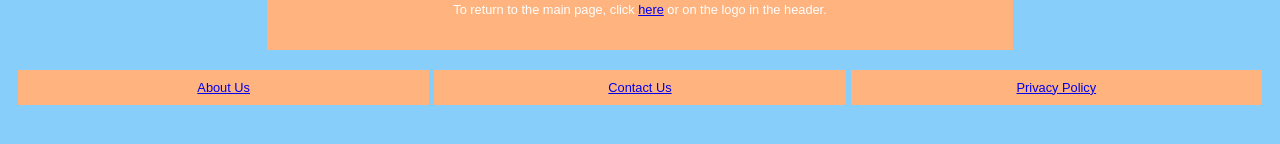
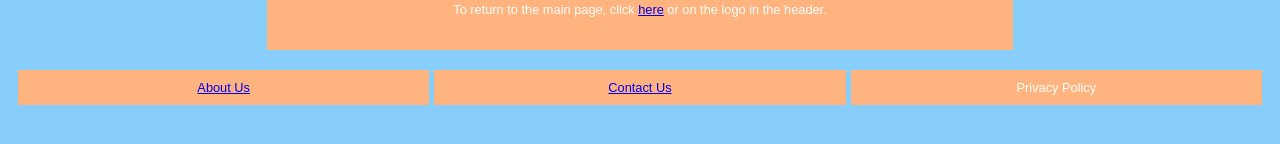
Before and after one commit to mkmbaran/Freaky-Friday, a plain HTML site: page about.html in a window 1280 px wide. Shown: the part 420-564 px from the top of the page. Drawn offline with Linux system fonts and the light colour scheme.

Commit message:
Removed unecessary link

```diff
--- a/about.html
+++ b/about.html
@@ -44,7 +44,7 @@
     <footer class="cell cell-5">
         <div class="cell"><a href=about.html>About Us</a></div>
         <div class="cell"><a href=contact.html>Contact Us</a></div>
-        <div class="cell"><a href=#>Privacy Policy</a></div>
+        <div class="cell">Privacy Policy</div>
     </footer>
     </div>
 
```
Also changed, not shown: contact.html (+1 -1 lines), index.html (+1 -1 lines).
